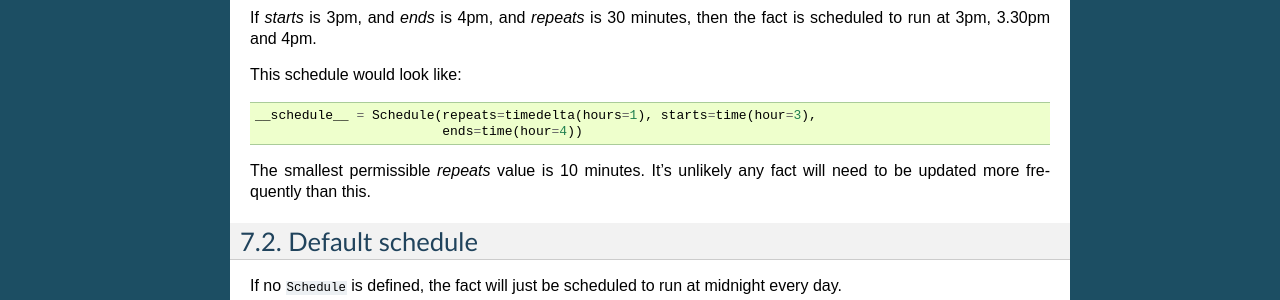
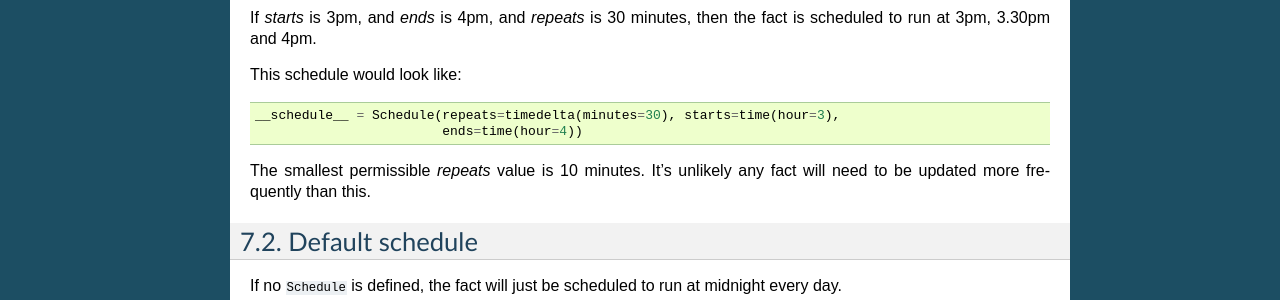
Before and after one commit to onefinestay/pylytics, a Sphinx documentation site: the page built from docs/getting-started/scheduling.rst, in a window 1280 px wide. Shown: the part 917-1217 px from the top of the page. Built offline with Sphinx 7.4.7, drawn with Linux system fonts in a browser that asks for light colours; pages that are not in the unit, such as notebooks, are missing from menus.

Commit message:
fixing typo in docs

```diff
--- a/docs/getting-started/scheduling.rst
+++ b/docs/getting-started/scheduling.rst
@@ -52,7 +52,7 @@ If `starts` is 3pm, and `ends` is 4pm, and `repeats` is 30 minutes, then the fac
 
 This schedule would look like::
 
-    __schedule__ = Schedule(repeats=timedelta(hours=1), starts=time(hour=3),
+    __schedule__ = Schedule(repeats=timedelta(minutes=30), starts=time(hour=3),
                             ends=time(hour=4))
 
 The smallest permissible `repeats` value is 10 minutes. It's unlikely any fact will need to be updated more frequently than this.
```
